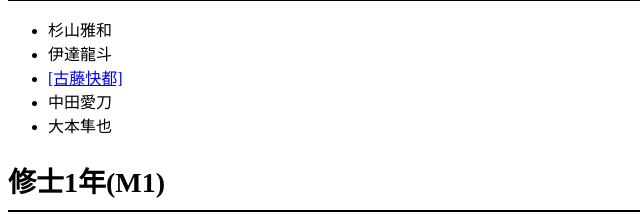
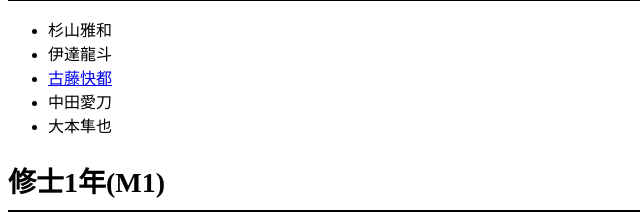
Before and after one commit to tokudai-nishimura-lab/tokudai-nishimura-lab.github.io, a plain HTML site: page index.html in a window 1280 px wide. Both pictures are taken after a click on the link "メンバー". Shown: the part 576-800 px from the top of the page, 0-640 px from the left. Drawn offline with Linux system fonts and the light colour scheme.

Commit message:
Update index.html
名前のリンクに[]をつけていたので削除

```diff
--- a/index.html
+++ b/index.html
@@ -94,7 +94,7 @@
         <ul>
             <li>杉山雅和</li>
             <li>伊達龍斗</li>
-            <li><a href="./member/student/2021/koto/index.html">[古藤快都]</a></li>
+            <li><a href="./member/student/2021/koto/index.html">古藤快都</a></li>
             <li>中田愛刀</li>
             <li>大本隼也</li>
         </ul>
```
